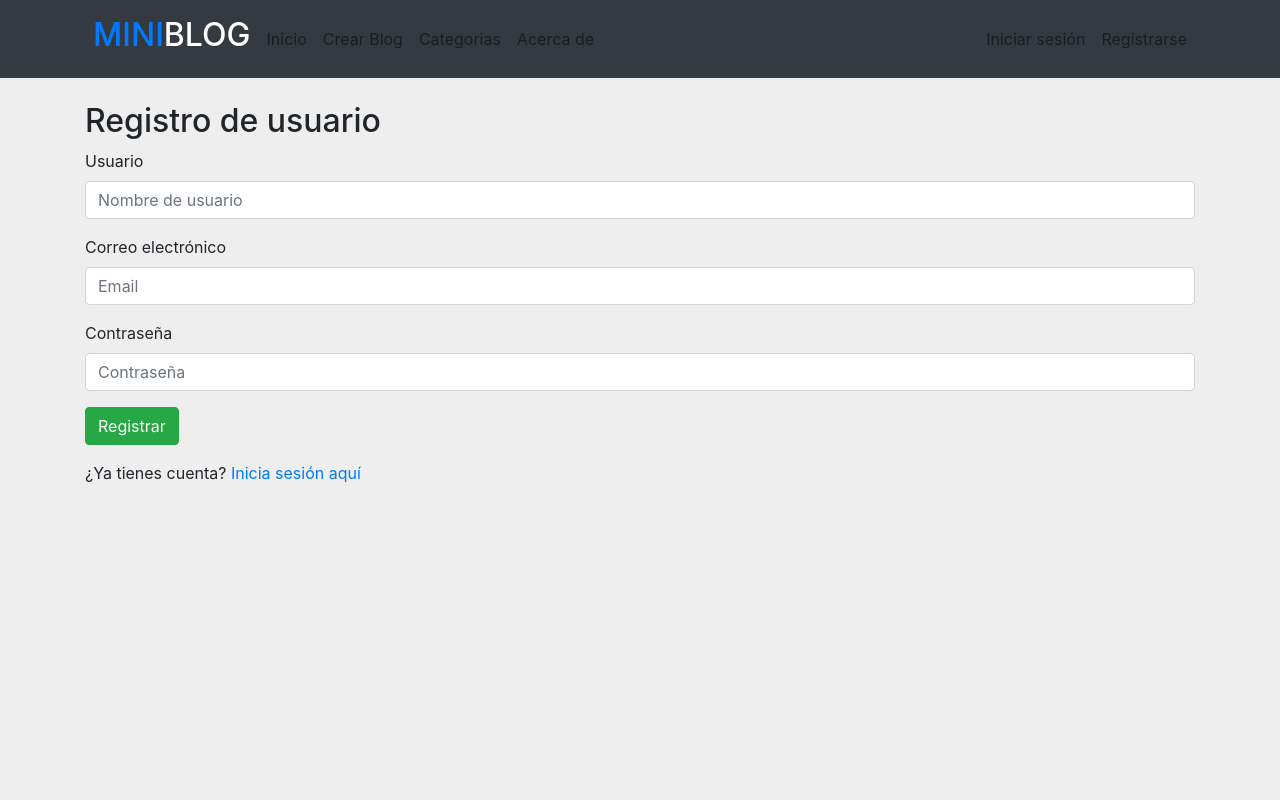
After one commit to Emancc/EFI-Phyton-MiniBlog, a Flask app: template templates/auth/register.html in a window 1280 px wide. The commit adds this page. Run offline with Flask 3, Linux system fonts and the light colour scheme; the template is opened without the code that fills it, so the values that code supplies are empty; some libraries are stand-ins or nearby versions.

Commit message:
Creacion de Templates para logins + layout

```diff
--- /dev/null
+++ b/templates/auth/register.html
@@ -0,0 +1,25 @@
+{% extends "layout.html" %}
+
+{% block title %}Registro de usuario{% endblock %}
+
+{% block content %}
+<h2>Registro de usuario</h2>
+<form method="POST" action="#">
+  <div class="form-group">
+    <label for="username">Usuario</label>
+    <input type="text" class="form-control" id="username" name="username" placeholder="Nombre de usuario" required>
+  </div>
+  <div class="form-group">
+    <label for="email">Correo electrónico</label>
+    <input type="email" class="form-control" id="email" name="email" placeholder="Email" required>
+  </div>
+  <div class="form-group">
+    <label for="password">Contraseña</label>
+    <input type="password" class="form-control" id="password" name="password" placeholder="Contraseña" required>
+  </div>
+  <button type="submit" class="btn btn-success">Registrar</button>
+</form>
+<p class="mt-3">
+  ¿Ya tienes cuenta? <a href="#">Inicia sesión aquí</a>
+</p>
+{% endblock %}
--- /dev/null
+++ b/templates/layout.html
@@ -0,0 +1,82 @@
+<!doctype html>
+<html lang="es">
+  <head>
+    <title>{% block title %}{% block head_title %}{% endblock %} - Aplicación del Clima{% endblock %}</title>
+    <!-- Required meta tags -->
+    <meta charset="utf-8">
+    <meta name="viewport" content="width=device-width, initial-scale=1, shrink-to-fit=no">
+    <!-- Bootstrap CSS -->
+    <link rel="stylesheet" href="{{ url_for('static', filename='css/stiles.css') }}">
+    <link rel="stylesheet" href="https://stackpath.bootstrapcdn.com/bootstrap/4.3.1/css/bootstrap.min.css" crossorigin="anonymous">
+  </head>
+  <body class="d-flex flex-column min-vh-100" style="background-color: #eeeeee; margin: 0; padding: 0;">
+    <nav class="navbar navbar-expand-sm navbar-light bg-dark text-white">
+      <div class="container">
+        <h2 class="text-center p-2"><span class="text-primary">MINI</span>BLOG</h2>
+        <button class="navbar-toggler d-lg-none" type="button" data-toggle="collapse" data-target="#collapsibleNavId">
+          <span class="navbar-toggler-icon"></span>
+        </button>
+        <div class="collapse navbar-collapse" id="collapsibleNavId">
+          <ul class="navbar-nav mr-auto mt-2 mt-lg-0 ">
+            <li class="nav-item">
+              <a id="links" class="nav-link" href="#">Inicio</a>
+            </li>
+            <li class="nav-item">
+              <a id="links" class="nav-link" href="#">Crear Blog</a>
+            </li>
+            <li class="nav-item">
+              <a id="links" class="nav-link" href="#">Categorias</a>
+            </li>
+            <li class="nav-item">
+              <a id="links" class="nav-link" href="#">Acerca de</a>
+            </li>
+          </ul>
+          <ul class="navbar-nav ml-auto">
+            {% if current_user.is_authenticated %}
+              <li class="nav-item">
+                <a id="User" class="nav-link" href="#">{{ current_user.username }} <i class="bi bi-check"></i></a>
+              </li>
+              <li class="nav-item">
+                <a id="links" class="nav-link" href="#">Cerrar sesión</a>
+              </li>
+            {% else %}
+              <li class="nav-item">
+                <a id="links" class="nav-link" href="#">Iniciar sesión</a>
+              </li>
+              <li class="nav-item">
+                <a id="links" class="nav-link" href="#">Registrarse</a>
+              </li>
+            {% endif %}
+          </ul>
+        </div>
+      </div>
+    </nav>
+
+    <main class="flex-grow-1">
+      <div class="container mt-4">
+      {% with messages = get_flashed_messages(with_categories=true) %}
+        {% if messages %}
+          {% for category, message in messages %}
+            <div class="alert alert-{{ 'danger' if category == 'error' else 'success' }} alert-dismissible fade show" role="alert">
+              {{ message }}
+              <button type="button" class="close" data-dismiss="alert" aria-label="Close">
+                <span aria-hidden="true">&times;</span>
+              </button>
+            </div>
+          {% endfor %}
+        {% endif %}
+      {% endwith %}
+
+      {% block content %}{% endblock %}
+      </div>
+    </main>
+
+
+    <!-- Optional JavaScript -->
+    <!-- jQuery first, then Popper.js, then Bootstrap JS -->
+    <script src="https://code.jquery.com/jquery-3.3.1.slim.min.js" crossorigin="anonymous"></script>
+    <script src="https://cdnjs.cloudflare.com/ajax/libs/popper.js/1.14.7/umd/popper.min.js" crossorigin="anonymous"></script>
+    <link rel="stylesheet" href="https://cdn.jsdelivr.net/npm/bootstrap-icons@1.13.1/font/bootstrap-icons.min.css">
+    <script src="https://stackpath.bootstrapcdn.com/bootstrap/4.3.1/js/bootstrap.min.js"></script>
+  </body>
+</html>
```
Also changed, not shown: templates/auth/login.html (added, +21 -0 lines), templates/index.html (+7 -1 lines), 1 other file.
